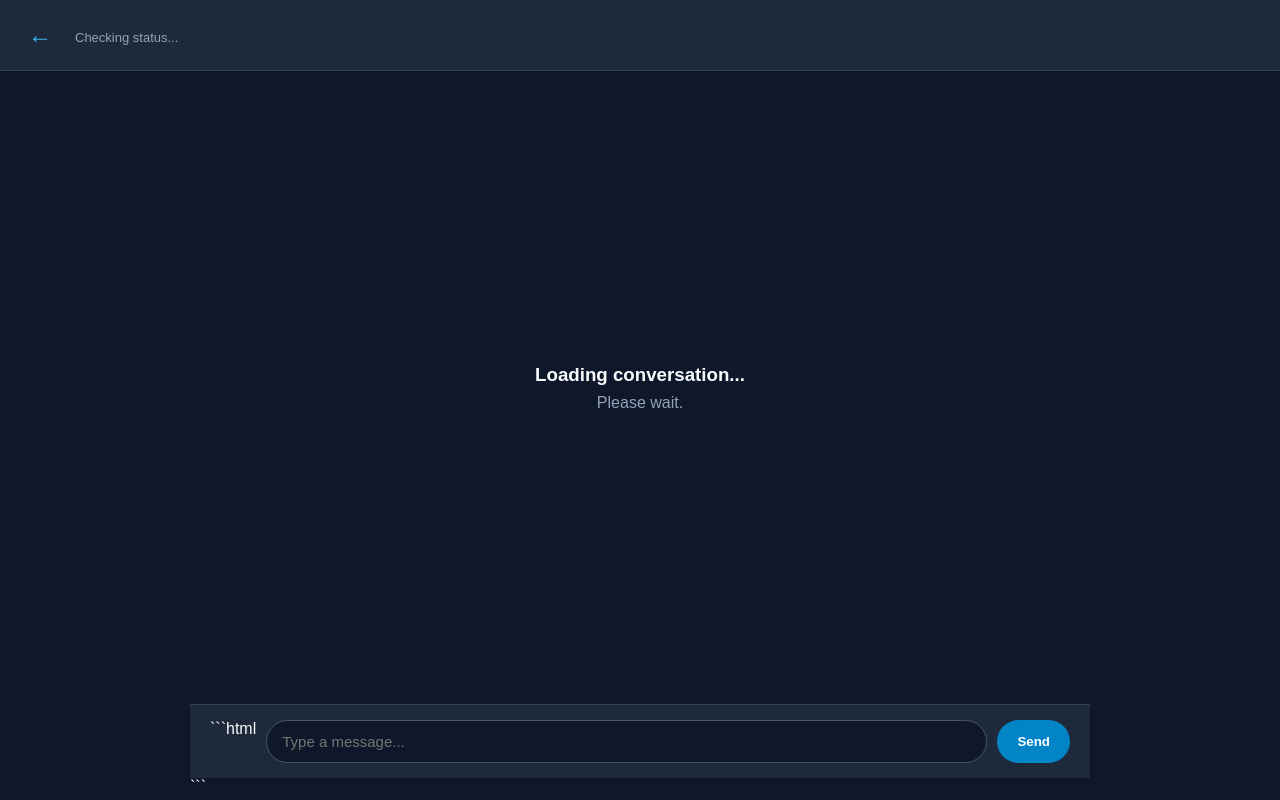
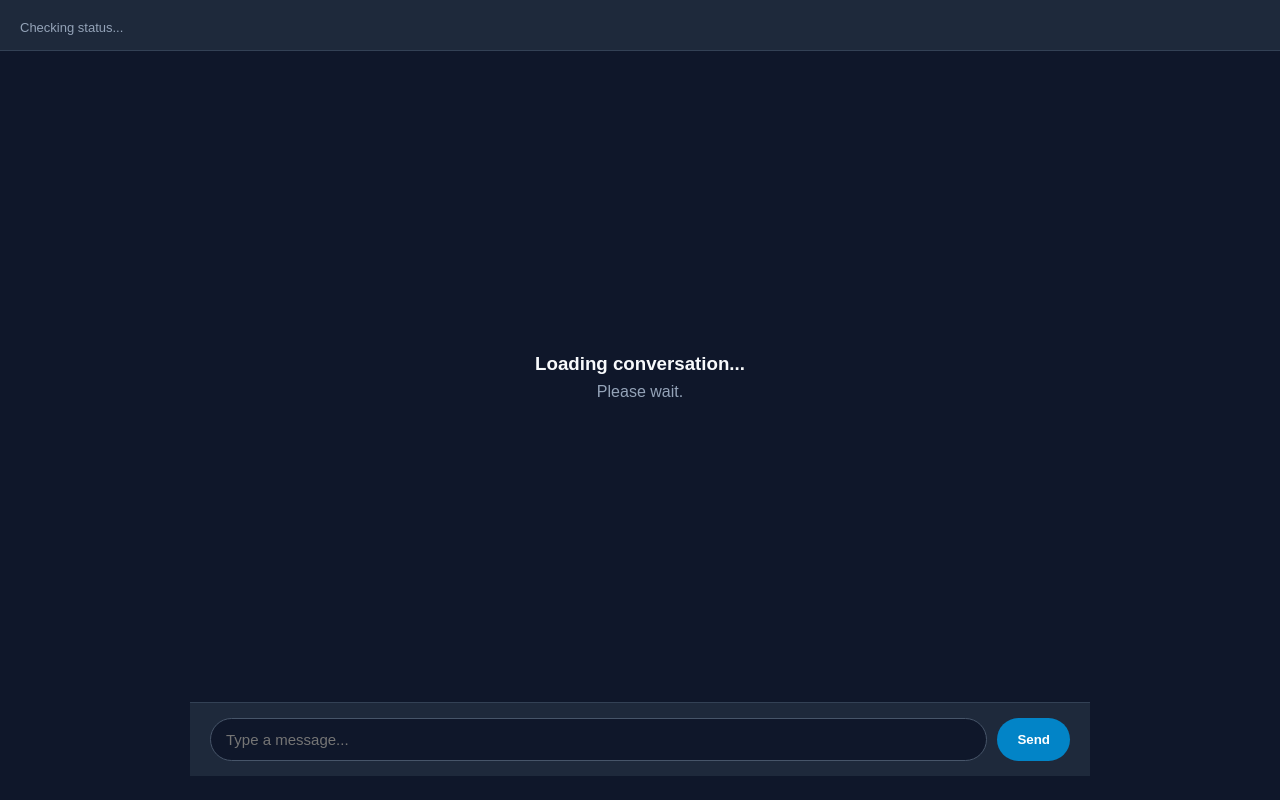
Before and after one commit to sYmDy2580/UniCamplink, a Flask app: template templates/chat.html in a window 1280 px wide. Run offline with Flask 3, Linux system fonts and the light colour scheme; the template is opened without the code that fills it, so the values that code supplies are empty; some libraries are stand-ins or nearby versions.

Commit message:
Clean up chat interface

````diff
--- a/templates/chat.html
+++ b/templates/chat.html
@@ -322,13 +322,7 @@
 
     <header class="chat-header">
 
-        <a
-            href="{{ url_for('messages') }}"
-            class="back-button"
-            title="Back to messages"
-        >
-            ←
-        </a>
+
 
         <div class="user-info">
 
@@ -382,7 +376,7 @@
             id="message-form"
         >
 
-            ```html
+
 <form
     method="POST"
     class="message-form"
@@ -404,14 +398,11 @@
         required
     >
 
-    <button
-        type="submit"
-    >
+    <button type="submit">
         Send
     </button>
 
 </form>
-```
 
 
     </main>
````
